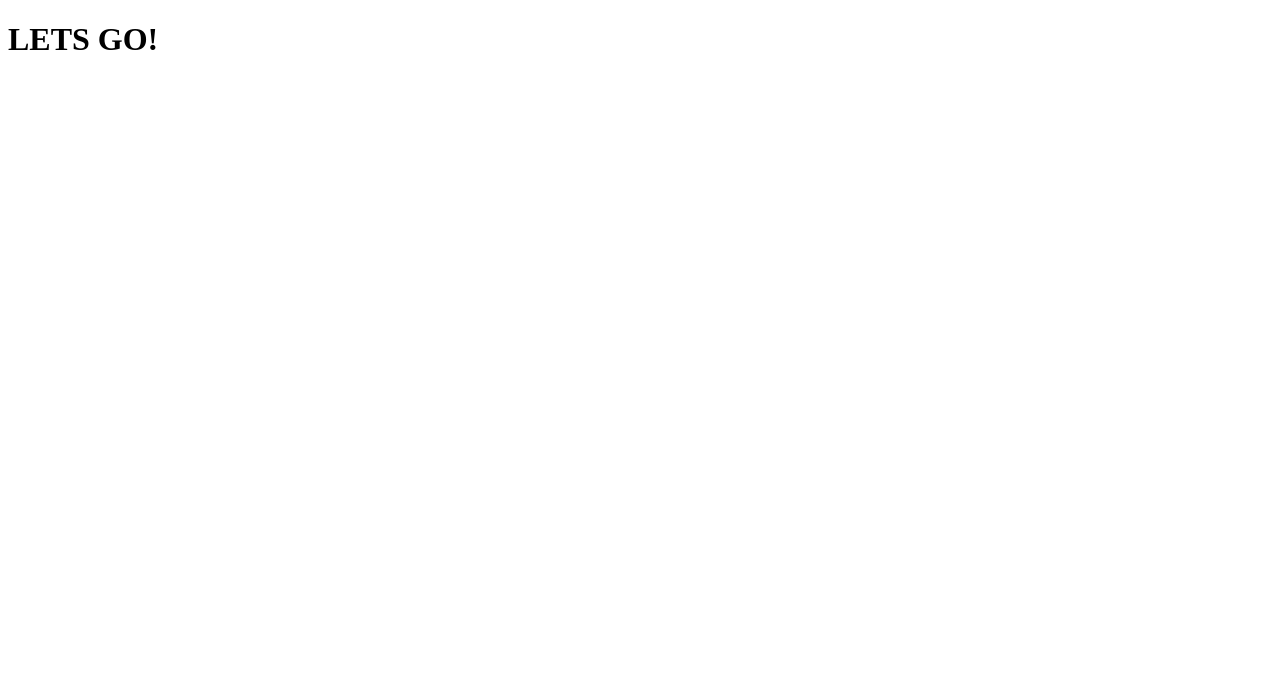
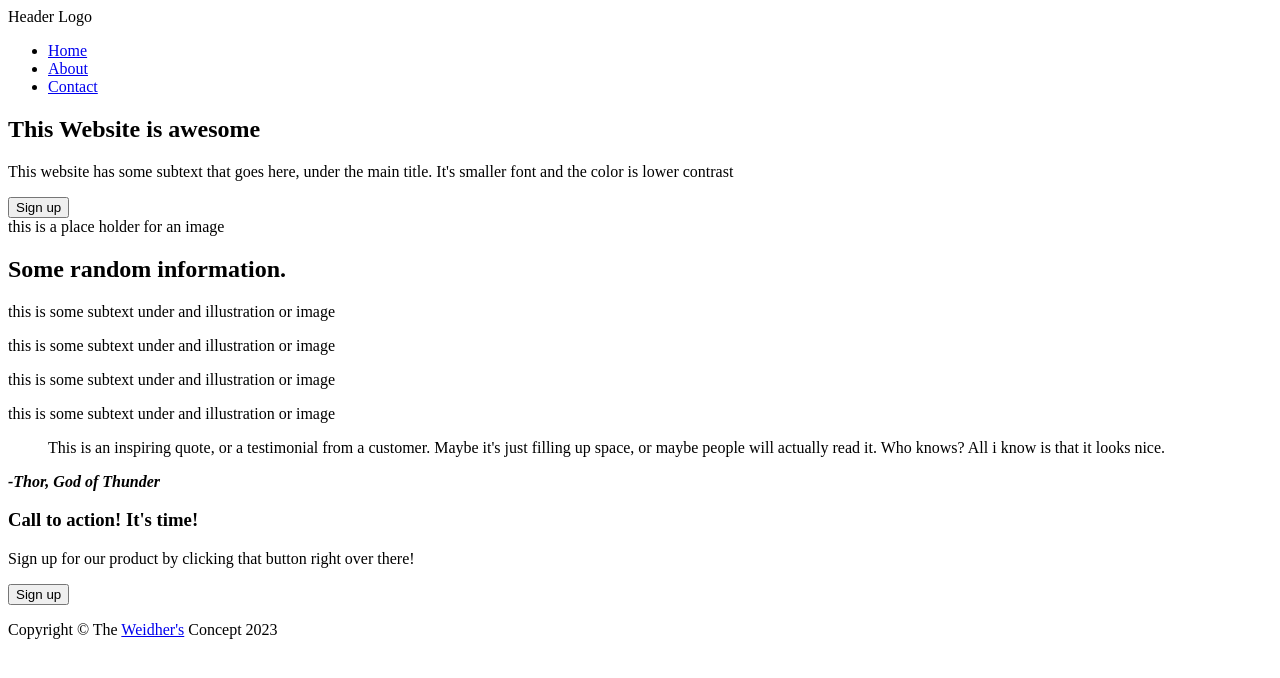
Before and after one commit to CrocoZloto/landingpage, a plain HTML site: page index.html in a window 1280 px wide. Drawn offline with Linux system fonts and the light colour scheme.

Commit message:
Added basic html content

```diff
--- a/index.html
+++ b/index.html
@@ -9,6 +9,63 @@
     <title>Landing Page 2</title>
   </head>
   <body>
-    <h1>LETS GO!</h1>
+    <header>
+      <nav class="menu">
+        <div class="logo">Header Logo<img src="#" alt="" srcset="" /></div>
+        <div class="menu">
+          <section id="Top">
+          <ul>
+            <li><a href="#">Home</a></li>
+            <li><a href="#">About</a></li>
+            <li><a href="#">Contact</a></li>
+          </ul>
+        </div>
+      </nav>
+      </section>
+      <main>
+        <article>
+          <section id="Home" class="box_left">
+            <h2>This Website is awesome</h2>
+            <p>
+              This website has some subtext that goes here, under the main
+              title. It's smaller font and the color is lower contrast
+            </p>
+            <button class="signup">Sign up</button>
+            <div class="box_right">
+              this is a place holder for an image
+              <img src="#" alt="" />
+            </div>
+          </section>
+
+          <section id="About">
+            <h2 class="info">Some random information.</h2>
+            <div class="container">
+              <div class="box1"><p>this is some subtext under and illustration or image</p></div>
+              <div class="box2"><p>this is some subtext under and illustration or image</p></div>
+              <div class="box3"><p>this is some subtext under and illustration or image</p></div>
+              <div class="box4"><p>this is some subtext under and illustration or image</p></div>
+            </div>
+          </section>
+
+          <section id="cite">
+            <p class="cite"><blockquote>This is an inspiring quote, or a testimonial from a customer. Maybe it's just filling up space, or maybe people will actually read it. Who knows? All i know is that it looks nice.</blockquote></p> <cite><b> -Thor, God of Thunder</b></cite>
+          </section>
+
+          <section id="Contact">
+            <div class="enroll">
+              <h3>Call to action! It's time!</h3>
+              <p class="enroll">
+                Sign up for our product by clicking that button right over there!
+              </p>
+            </div>
+            <button class="signup">Sign up</button>
+          </section>
+        </article>
+      </main>
+      <footer>
+          <p class="author">Copyright &copy; The <a href="mailto:hege@example.com">Weidher's</a> Concept 2023
+            </p>
+      </footer>
+    </header>
   </body>
 </html>
```
